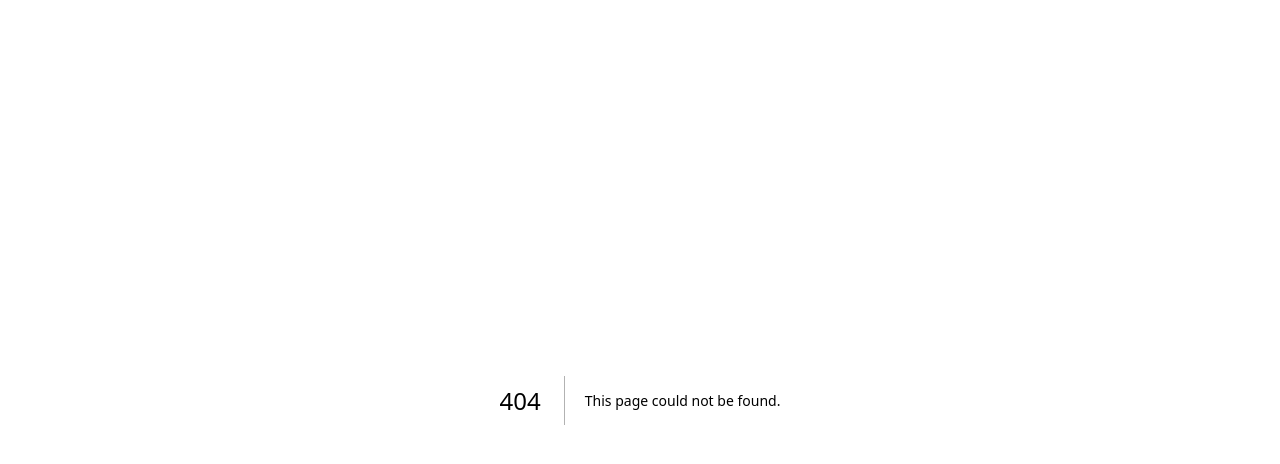
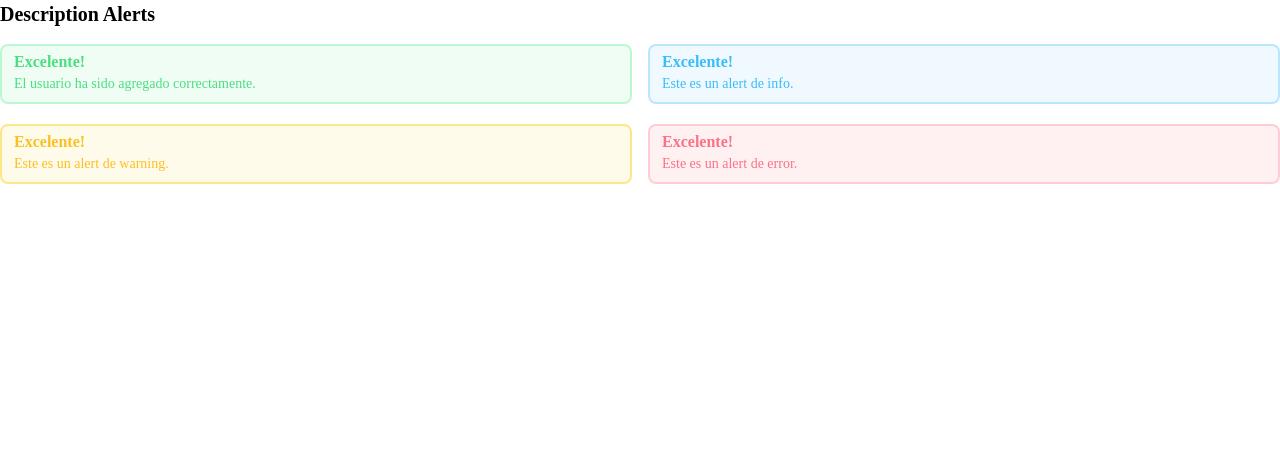
Before and after one commit to diegosalasmartinez/ui, a Next.js app: page /alert/DescriptionAlerts in a window 1280 px wide. Before the commit this address had no page. Shown: the top 464 px of the page. Built offline with nearby package versions, Linux system fonts and the light colour scheme.

Commit message:
Add alerts page components

```diff
--- /dev/null
+++ b/pages/alert/BasicAlerts.tsx
@@ -0,0 +1,28 @@
+import { cn } from '@/utils/style'
+import BasicAlert from '@/components/alert/BasicAlert'
+
+export default function BasicAlerts() {
+  return (
+    <div id='basic-alerts' className='mb-6'>
+      <h1 className='mb-4 text-xl font-bold'>Basic Alerts</h1>
+      <div className={cn('grid grid-cols-1 gap-4', 'md:grid-cols-2')}>
+        <BasicAlert type='success'>
+          Magni error perferendis rerum corrupti accusamus cum itaque ducimus asperiores, sequi doloribus fuga nam
+          earum nisi.
+        </BasicAlert>
+        <BasicAlert type='info'>
+          Magni error perferendis rerum corrupti accusamus cum itaque ducimus asperiores, sequi doloribus fuga nam
+          earum nisi.
+        </BasicAlert>
+        <BasicAlert type='warning'>
+          Magni error perferendis rerum corrupti accusamus cum itaque ducimus asperiores, sequi doloribus fuga nam
+          earum nisi.
+        </BasicAlert>
+        <BasicAlert type='error'>
+          Magni error perferendis rerum corrupti accusamus cum itaque ducimus asperiores, sequi doloribus fuga nam
+          earum nisi.
+        </BasicAlert>
+      </div>
+    </div>
+  )
+}
--- /dev/null
+++ b/pages/alert/DescriptionAlerts.tsx
@@ -0,0 +1,32 @@
+import { cn } from '@/utils/style'
+import BasicAlert from '@/components/alert/BasicAlert'
+
+export default function DescriptionAlerts() {
+  return (
+    <div id='description-alerts' className='mb-6'>
+      <h1 className='mb-4 text-xl font-bold'>Description Alerts</h1>
+        <div className={cn('grid grid-cols-1 gap-4', 'md:grid-cols-2')}>
+          <BasicAlert
+            title='Excelente!'
+            message='El usuario ha sido agregado correctamente.'
+            type='success'
+          />
+          <BasicAlert
+            title='Excelente!'
+            message='Este es un alert de info.'
+            type='info'
+          />
+          <BasicAlert
+            title='Excelente!'
+            message='Este es un alert de warning.'
+            type='warning'
+          />
+          <BasicAlert
+            title='Excelente!'
+            message='Este es un alert de error.'
+            type='error'
+          />
+        </div>
+    </div>
+  )
+}
```
